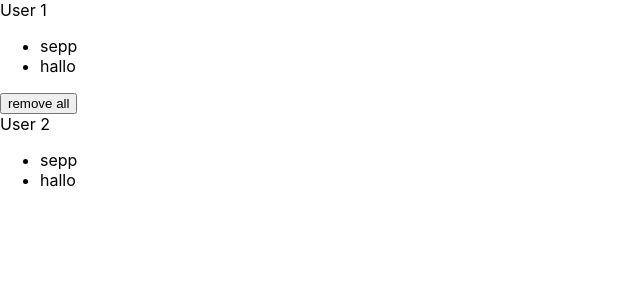
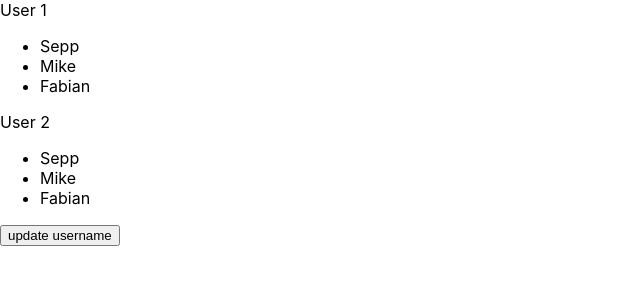
Before and after one commit to webpapaya/fhs-react-code-samples, a React (Create React App) app: page / in a window 1280 px wide. Shown: the top 300 px of the page, without its empty margins (0-640 px from the left). Built offline with nearby package versions, Linux system fonts and the light colour scheme; data requests are answered from the project's data file.

Commit message:
[feat]: bachelor 2023-03-28 zustand/immer

```diff
--- /dev/null
+++ b/db.json
@@ -0,0 +1,11 @@
+{
+  "money-transaction": [
+    {"id": 1, "creditorId": 1, "debitorId": 2, "amount": 10.00, "paidAt": null },
+    {"id": 2, "creditorId": 3, "debitorId": 1, "amount": 11.20, "paidAt": "2000-01-01T00:00:00+01+00" }
+  ],
+  "user": [
+    {"id": 1, "name": "Sepp"},
+    {"id": 2, "name": "Mike"},
+    {"id": 3, "name": "Fabian"}
+  ]
+}
--- a/src/App.jsx
+++ b/src/App.jsx
@@ -1,20 +1,76 @@
-import React, {useMemo} from 'react';
-import logo from './logo.svg';
+import React, {useEffect} from 'react';
 import './App.css';
 import {create} from 'zustand'
+import {produce} from 'immer'
+
+
+
+const memoize = (fn) => {
+    let cacheArgs = null
+    let cacheResult = null
+    const memoized = (...args) => {
+        const newCacheArgs = args.join(',')
+        if (cacheArgs === newCacheArgs) {
+            return cacheResult
+        }
+        cacheResult = fn(...args)
+        cacheArgs = newCacheArgs
+        return cacheResult
+    };
+
+    memoized.unmemoized = (...args) => {
+        cacheArgs = null
+        cacheResult = null
+        return memoize(...args)
+    }
+
+    return memoized
+}
+
+const updateUserName = (users, id, newName) => {
+    return produce(users, (draft) => {
+        const userToUpdate = draft.find((user) => user.id === id)
+        userToUpdate.name = newName
+    })
+}
 
 const useUsers = create((set) => {
     return {
-        users: [{id: 1, name: "sepp"}, {id: 2, name: "hallo"}],
-        removeAll: () => {
-            set({ users: [] })
+        users: [],
+        fetch: memoize(async () => {
+            const response = await fetch("http://localhost:3001/user", {
+                headers: {
+                    "Content-Type": "application/json"
+                }
+            })
+
+            set({ users: await response.json()})
+        }),
+        updateUserName: (users) => {
+            set({ users: updateUserName(users, 2, "new name") })
         }
     }
 })
 
+const myUsers = [{id: 1, name: "sepp"}, {id: 2, name: "hallo"}]
+
+const changeName = (users, id, newName) => {
+    const userToUpdate = users.find((user) => user.id === id)
+    const userWithTheOneToUpdate = users.filter((user) => user.id !== id)
+    const newUser = { ...userToUpdate, name: newName }
+    return [newUser, ...userWithTheOneToUpdate]
+}
+
+
+
 const Component1 = React.memo(() => {
     const users = useUsers((state) => state.users)
-    const removeAll = useUsers((state) => state.removeAll)
+    const fetchUsers = useUsers((state) => state.fetch)
+    useEffect(() => { fetchUsers() }, [fetchUsers])
+    useEffect(() => { fetchUsers.unmemoized() }, [fetchUsers])
+    useEffect(() => { fetchUsers.unmemoized() }, [fetchUsers])
+    useEffect(() => { fetchUsers.unmemoized() }, [fetchUsers])
+
 
     return (
         <div>
@@ -24,14 +80,16 @@ const Component1 = React.memo(() => {
                     return <li key={user.id}>{user.name}</li>
                 })}
             </ul>
-            <button onClick={removeAll}> remove all</button>
         </div>
-
     )
 })
 
 const Component2 = React.memo(() => {
     const users = useUsers((state) => state.users)
+    const fetchUsers = useUsers((state) => state.fetch)
+    const updateUsername = useUsers((state) => state.updateUserName)
+    useEffect(() => { fetchUsers() }, [fetchUsers])
+
     return (
         <div>
             User 2
@@ -40,6 +98,7 @@ const Component2 = React.memo(() => {
                     return <li key={user.id}>{user.name}</li>
                 })}
             </ul>
+            <button onClick={() => updateUsername(users)}>update username</button>
         </div>
     )
 })
```
Also changed, not shown: package.json (+6 -1 lines), 1 other file (tests, documents, lock files or other folders).
